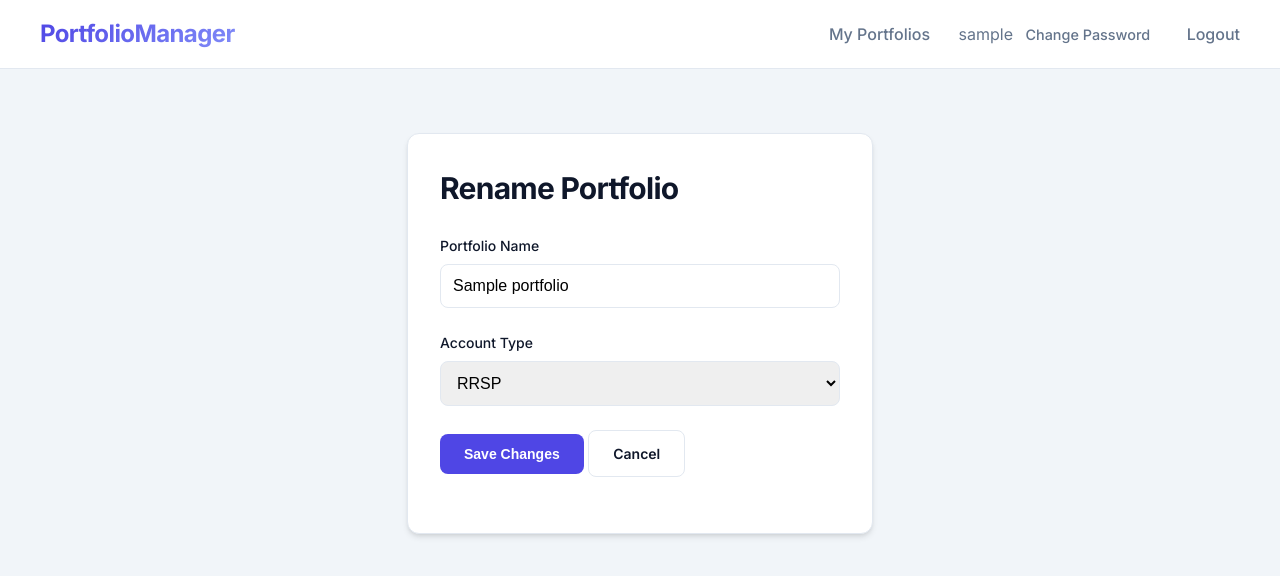
After one commit to rightedges/market_rotation, a Flask app: page /portfolio/rename/1 in a window 1280 px wide. The commit adds this page. Shown: the top 576 px of the page. Run offline with Flask 3, Linux system fonts and the light colour scheme; a user stored in the database is signed in; tables that the repository leaves empty hold one stand-in row (values such as "Sample post").

Commit message:
Rename and Validation of portfolio name

```diff
--- a/app/routes/portfolio.py
+++ b/app/routes/portfolio.py
@@ -12,12 +12,23 @@ def index():
     portfolios = current_user.portfolios.all()
     return render_template('portfolio/index.html', portfolios=portfolios)
 
+def check_portfolio_exists(name, type, user_id, exclude_id=None):
+    query = Portfolio.query.filter_by(name=name, type=type, user_id=user_id)
+    if exclude_id:
+        query = query.filter(Portfolio.id != exclude_id)
+    return query.first() is not None
+
 @bp.route('/create', methods=['GET', 'POST'])
 @login_required
 def create():
     if request.method == 'POST':
         name = request.form['name']
         type = request.form['type']
+
+        if check_portfolio_exists(name, type, current_user.id):
+            flash(f'A portfolio named "{name}" with type "{type}" already exists.')
+            return redirect(url_for('portfolio.create'))
+
         portfolio = Portfolio(name=name, type=type, owner=current_user)
         db.session.add(portfolio)
         db.session.commit()
@@ -155,6 +166,71 @@ def delete(id):
     db.session.commit()
     flash('Portfolio deleted successfully.')
     return redirect(url_for('portfolio.index'))
+
+@bp.route('/rename/<int:id>', methods=['GET', 'POST'])
+@login_required
+def rename(id):
+    portfolio = Portfolio.query.get_or_404(id)
+    if portfolio.owner != current_user:
+        abort(403)
+
+    if request.method == 'POST':
+        new_name = request.form['name']
+        new_type = request.form['type']
+
+        if check_portfolio_exists(new_name, new_type, current_user.id, exclude_id=id):
+            flash(f'A portfolio named "{new_name}" with type "{new_type}" already exists.')
+            return redirect(url_for('portfolio.rename', id=id))
+
+        portfolio.name = new_name
+        portfolio.type = new_type
+        db.session.commit()
+        flash('Portfolio renamed successfully.')
+        return redirect(url_for('portfolio.index'))
+
+    return render_template('portfolio/rename.html', portfolio=portfolio)
+
+@bp.route('/duplicate/<int:id>')
+@login_required
+def duplicate(id):
+    portfolio = Portfolio.query.get_or_404(id)
+    if portfolio.owner != current_user:
+        abort(403)
+
+    # Create new portfolio
+    new_name = f"Copy of {portfolio.name}"
+
+    if check_portfolio_exists(new_name, portfolio.type, current_user.id):
+        flash(f'Cannot duplicate: A portfolio named "{new_name}" already exists.')
+        return redirect(url_for('portfolio.index'))
+
+    new_portfolio = Portfolio(
+        name=new_name,
+        type=portfolio.type,
+        owner=current_user,
+        analysis_benchmark_weight=portfolio.analysis_benchmark_weight,
+        analysis_benchmark_ticker=portfolio.analysis_benchmark_ticker,
+        analysis_relaxed_mode=portfolio.analysis_relaxed_mode,
+        analysis_trend_weight=portfolio.analysis_trend_weight,
+        analysis_relative_strength_weight=portfolio.analysis_relative_strength_weight
+    )
+    db.session.add(new_portfolio)
+
+    # Copy holdings
+    for holding in portfolio.holdings:
+        new_holding = Holding(
+            symbol=holding.symbol,
+            units=holding.units,
+            target_percentage=holding.target_percentage,
+            portfolio=new_portfolio,
+            last_price=holding.last_price,
+            last_price_timestamp=holding.last_price_timestamp
+        )
+        db.session.add(new_holding)
+
+    db.session.commit()
+    flash('Portfolio duplicated successfully.')
+    return redirect(url_for('portfolio.index'))
 @bp.route('/rebalance/<int:id>', methods=['GET', 'POST'])
 @login_required
 def rebalance(id):
--- a/app/static/css/style.css
+++ b/app/static/css/style.css
@@ -238,6 +238,7 @@ select:focus {
     display: flex;
     gap: 0.5rem;
     margin-top: 1rem;
+    flex-wrap: wrap;
 }
 
 /* Dashboard Grid */
--- a/app/templates/portfolio/index.html
+++ b/app/templates/portfolio/index.html
@@ -16,6 +16,8 @@
         <p class="portfolio-type">{{ portfolio.type }}</p>
         <div class="portfolio-actions">
             <a href="{{ url_for('portfolio.view', id=portfolio.id) }}" class="btn-secondary">View</a>
+            <a href="{{ url_for('portfolio.rename', id=portfolio.id) }}" class="btn-secondary">Rename</a>
+            <a href="{{ url_for('portfolio.duplicate', id=portfolio.id) }}" class="btn-secondary">Duplicate</a>
             <a href="{{ url_for('portfolio.delete', id=portfolio.id) }}" class="btn-danger"
                 onclick="return confirm('Are you sure?')">Delete</a>
         </div>
--- /dev/null
+++ b/app/templates/portfolio/rename.html
@@ -0,0 +1,29 @@
+{% extends "base.html" %}
+
+{% block content %}
+<div class="auth-container">
+    <h2>Rename Portfolio</h2>
+    <form method="post">
+        <div class="form-group">
+            <label for="name">Portfolio Name</label>
+            <input type="text" name="name" id="name" value="{{ portfolio.name }}" required>
+        </div>
+        <div class="form-group">
+            <label for="type">Account Type</label>
+            <select name="type" id="type" required>
+                <option value="RRSP" {% if portfolio.type=='RRSP' %}selected{% endif %}>RRSP</option>
+                <option value="TFSA" {% if portfolio.type=='TFSA' %}selected{% endif %}>TFSA</option>
+                <option value="Non-Registered" {% if portfolio.type=='Non-Registered' %}selected{% endif %}>
+                    Non-Registered</option>
+                <option value="Margin" {% if portfolio.type=='Margin' %}selected{% endif %}>Margin</option>
+                <option value="LIRA" {% if portfolio.type=='LIRA' %}selected{% endif %}>LIRA</option>
+                <option value="Other" {% if portfolio.type=='Other' %}selected{% endif %}>Other</option>
+            </select>
+        </div>
+        <div class="form-group">
+            <button type="submit" class="btn-primary">Save Changes</button>
+            <a href="{{ url_for('portfolio.index') }}" class="btn-secondary">Cancel</a>
+        </div>
+    </form>
+</div>
+{% endblock %}
```
Also changed, not shown: tests/test_duplicate_portfolio.py (added, +89 -0 lines), tests/test_rename_validation.py (added, +94 -0 lines).
